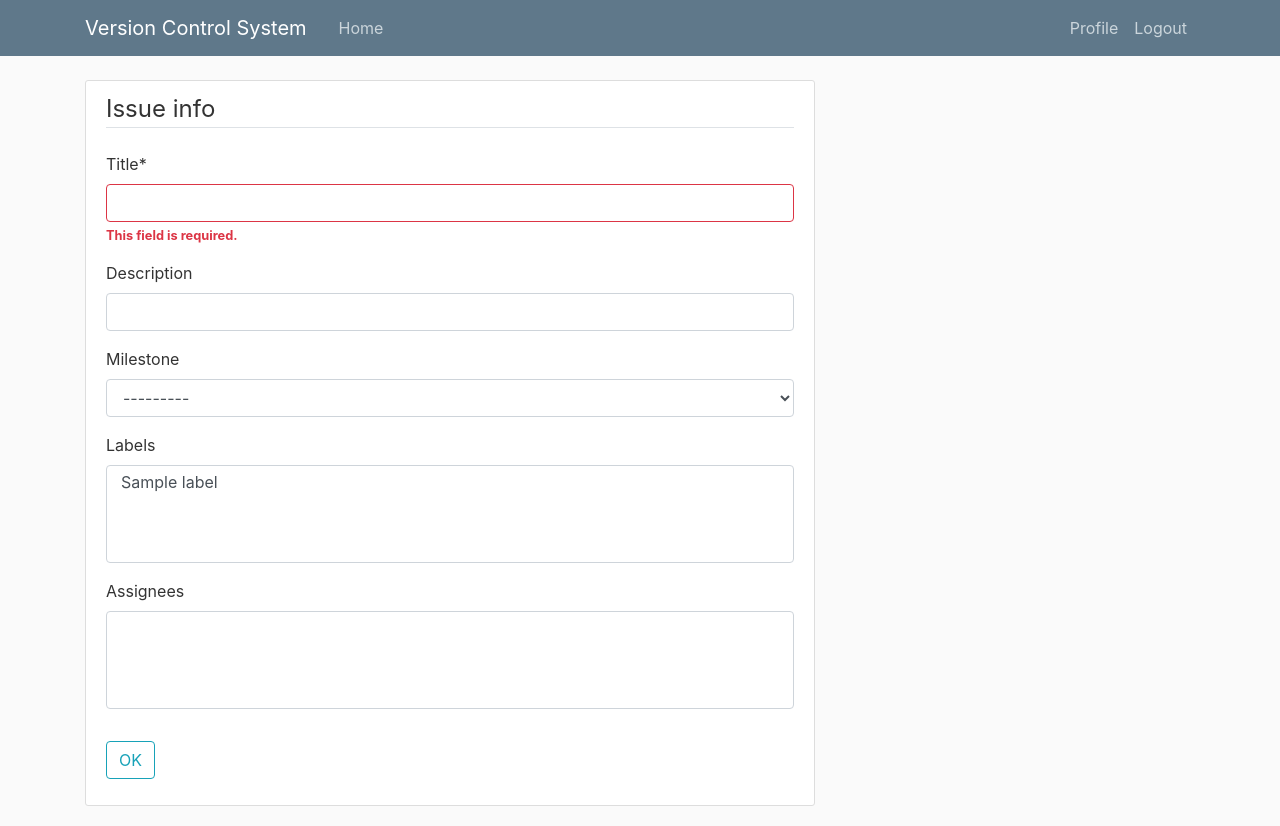
After one commit to borkovacd/UKS-2021-22, a Django app: page /project/1/new-issue/ in a window 1280 px wide. The commit adds this page. Run offline with Django 4.2, Linux system fonts and the light colour scheme; a user stored in the database is signed in; tables that the repository leaves empty hold one stand-in row (values such as "Sample post"); lists and menus that the app fills with data are empty; some libraries are stand-ins or nearby versions.

Commit message:
Implement initial version of adding new issue

```diff
--- a/vcs/git/admin.py
+++ b/vcs/git/admin.py
@@ -1,10 +1,12 @@
 from django.contrib import admin
 from .models import (
     Project,
+    Issue,
     Milestone,
     Label
 )
 
 admin.site.register(Project)
+admin.site.register(Issue)
 admin.site.register(Milestone)
 admin.site.register(Label)
--- a/vcs/git/forms.py
+++ b/vcs/git/forms.py
@@ -1,5 +1,6 @@
 from django import forms
 from .models import (
+    Issue,
     Project,
     Label
 )
@@ -32,3 +33,9 @@ class LabelForm(forms.ModelForm):
     class Meta:
         model = Label
         fields = ['title', 'color', 'description']
+
+
+class IssueForm(forms.ModelForm):
+    class Meta:
+        model = Issue
+        fields = ['title', 'description', 'milestone', 'labels', 'assignees']
--- a/vcs/git/models.py
+++ b/vcs/git/models.py
@@ -4,6 +4,7 @@ from django.urls import reverse
 from django.utils import timezone
 from colorfield.fields import ColorField
 from colorful.fields import RGBColorField
+from enum import Enum
 
 # Create your models here.
 GENERAL_STATES = (
@@ -11,6 +12,11 @@ GENERAL_STATES = (
     ('CLOSE', 'Close'),
     ('MERGED', 'Merged')
 )
+
+
+class Issue_State(Enum):
+    OPEN = 1
+    CLOSED = 2
 
 
 class Project(models.Model):
@@ -51,5 +57,28 @@ class Label(models.Model):
     description = models.CharField(max_length=100, blank=True)
     project = models.ForeignKey(Project, on_delete=models.CASCADE)
 
+    def __str__(self):
+        return str(self.title)
+
     def get_absolute_url(self):
         return reverse("project-detail", kwargs={"pk": self.project.pk})
+
+
+class Issue(models.Model):
+    title = models.CharField(max_length=100)
+    description = models.CharField(max_length=100, blank=True)
+    author = models.ForeignKey(User, on_delete=models.CASCADE)
+    project = models.ForeignKey(Project, on_delete=models.CASCADE)
+    date_created = models.DateTimeField(default=timezone.now)
+    is_open = models.BooleanField(default=True)
+    milestone = models.ForeignKey(
+        Milestone, on_delete=models.CASCADE, blank=True)
+    labels = models.ManyToManyField(Label, blank=True)
+    assignees = models.ManyToManyField(
+        User, related_name='assignees', blank=True)
+
+    def __str__(self):
+        return str(self.title)
+
+    def get_absolute_url(self):
+        return reverse("project-detail", kwargs={"pk": self.project.pk})
--- /dev/null
+++ b/vcs/git/templates/git/issue_form.html
@@ -0,0 +1,16 @@
+{% extends "git/base.html" %}
+{% load crispy_forms_tags %}
+{% block content %}
+    <div class="content-section">
+        <form method="POST">
+            {% csrf_token %}
+            <fieldset class="form-group">
+                <legend class="border-bottom mb-4">Issue info</legend>
+                {{ form|crispy }}
+            </fieldset>
+            <div class="form-group">
+                <button class="btn btn-outline-info" type="submit">OK</button>
+            </div>
+        </form>
+    </div>
+{% endblock content %}
--- a/vcs/git/templates/git/project_detail.html
+++ b/vcs/git/templates/git/project_detail.html
@@ -37,6 +37,7 @@
 <!-- Tab panes -->
 <div class="tab-content">
   <div class="tab-pane container active" id="issues">
+    <a class="btn btn-success btn-sm mt-3 mb-3" href="{% url 'issue-create' project.id %}">Add issue</a>
     <p class="mt-3">There are currently no issues attached to this project.</p>
   </div>
 
--- a/vcs/git/urls.py
+++ b/vcs/git/urls.py
@@ -40,6 +40,9 @@ urlpatterns = [
     path('project/<int:project_id>/new-label/',
          LabelCreateView.as_view(), name='label-create'),
     path('label/<int:pk>/update/', LabelUpdateView.as_view(), name='label-update'),
-    path('label/<int:pk>/delete/', LabelDeleteView.as_view(), name='label-delete')
+    path('label/<int:pk>/delete/', LabelDeleteView.as_view(), name='label-delete'),
+
+    path('project/<int:project_id>/new-issue/',
+         views.add_issue, name='issue-create'),
 
 ]
--- /dev/null
+++ b/vcs/git/utils.py
@@ -0,0 +1,24 @@
+from functools import wraps
+from django.shortcuts import redirect
+from django.core.exceptions import PermissionDenied
+
+
+def request_passes_test(test_func, login_url=None):
+    """
+    Decorator for views that checks that the session passes the given test,
+    redirecting to the log-in page if necessary. The test should be a callable
+    that takes the request object and returns True if the test passes.
+    """
+
+    def decorator(view_func):
+        @wraps(view_func)
+        def _wrapped_view(request, *args, **kwargs):
+            if test_func(request, **kwargs):
+                return view_func(request, *args, **kwargs)
+            else:
+                if login_url:
+                    return redirect(login_url)
+                else:
+                    raise PermissionDenied()
+        return _wrapped_view
+    return decorator
--- a/vcs/git/views.py
+++ b/vcs/git/views.py
@@ -1,6 +1,7 @@
 from msilib.schema import ListView
 from pydoc import describe
 from pyexpat import model
+from urllib import request
 from django.http import HttpResponse, HttpResponseRedirect
 from django.shortcuts import render, redirect
 from django.template import loader
@@ -14,13 +15,16 @@ from django.views.generic import (
 )
 from django.contrib import messages
 from django.contrib.auth.mixins import LoginRequiredMixin, UserPassesTestMixin
-from django.contrib.auth.decorators import login_required, user_passes_test
+from django.contrib.auth.decorators import login_required
 from .models import Milestone, GENERAL_STATES, Project, Label
 from .forms import (
     CollaboratorsForm,
+    IssueForm,
     LabelForm
 )
 from django.contrib.auth.models import User
+from django.db.models import Q
+from .utils import request_passes_test
 
 
 def home(request):
@@ -269,3 +273,39 @@ class LabelUpdateView(LoginRequiredMixin, UpdateView):
         messages.success(
             self.request, f'The label "{label_title}" was updated successfully!')
         return super().form_valid(form)
+
+
+# ISSUES
+
+@request_passes_test
+def test_ownership(request, **kwargs):
+    project = Project.objects.get(id=kwargs['project_id'])
+    if request.user == project.owner:
+        return True
+    return False
+
+
+@login_required
+@test_ownership
+def add_issue(request, project_id):
+    form = IssueForm(request.POST)
+    form.fields['milestone'].queryset = Milestone.objects.filter(
+        project_id=project_id)
+    form.fields['labels'].queryset = Label.objects.filter(
+        project_id=project_id)
+    form.fields['assignees'].queryset = User.objects.filter(is_superuser=False).filter(
+        ~Q(id=request.user.id))
+    if request.method == 'POST':
+        if form.is_valid():
+            new_issue = form.instance
+            new_issue.author_id = request.user.id
+            new_issue.project_id = project_id
+            new_issue.save()
+            new_issue.labels.set(form.cleaned_data['labels'])
+            new_issue.assignees.set(form.cleaned_data['assignees'])
+            new_issue.save()
+            issue_title = form.cleaned_data['title']
+            messages.success(
+                request, f'The issue "{issue_title}" was created successfully!')
+            return redirect(reverse('project-detail', args=[project_id]))
+    return render(request, 'git/issue_form.html', {'form': form})
```
Also changed, not shown: vcs/git/migrations/0005_issue.py (added).
